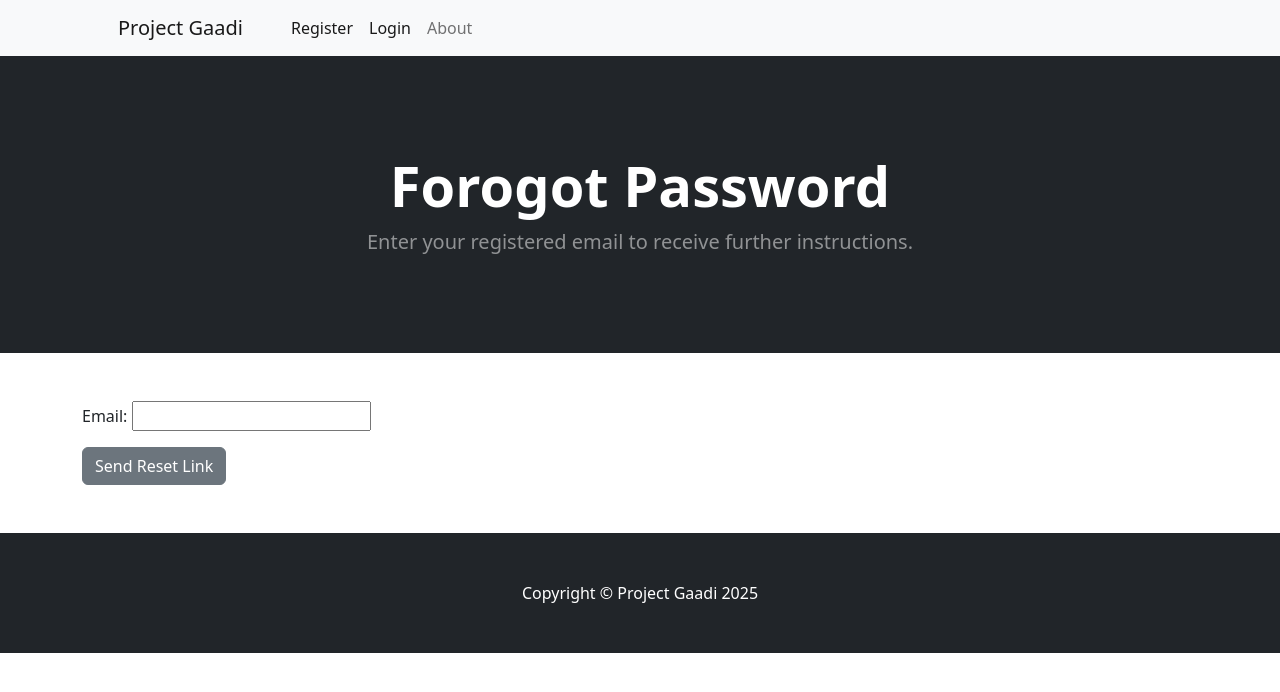
After one commit to esparsh287/Vehicle-Reservation-System, a Django app: page /accounts/password_reset/ in a window 1280 px wide. The commit adds this page. Shown: the top 692 px of the page. Run offline with Django 5.2, Linux system fonts and the light colour scheme.

Commit message:
password reset added

```diff
--- /dev/null
+++ b/accounts/templates/accounts/password_reset_email.html
@@ -0,0 +1,6 @@
+{% autoescape off %}
+<p>Hello,</p>
+<p>You requested a password reset. Click the link below to reset it:</p>
+<p><a href="{{ protocol }}://{{ domain }}{% url 'password_reset_confirm' uidb64=uid token=token %}">Reset Your Password</a></p>
+<p>If you didn’t request this, just ignore this email.</p>
+{% endautoescape %}
--- /dev/null
+++ b/accounts/templates/accounts/password_reset_form.html
@@ -0,0 +1,19 @@
+{% extends 'accounts/base.html' %}
+
+{% block content %}
+<header class="bg-dark py-5">
+    <div class="container px-4 px-lg-5 my-5">
+        <div class="text-center text-white">
+            <h1 class="display-4 fw-bolder">Forogot Password</h1>
+            <p class="lead fw-normal text-white-50 mb-0">Enter your registered email to receive further instructions.</p>
+        </div>
+    </div>
+</header>
+<div class="container my-5">
+  <form method="post">
+    {% csrf_token %}
+    {{form.as_p}}
+    <button type="submit" class="btn btn-secondary">Send Reset Link</button>
+  </form>
+</div>
+{% endblock %}
--- /dev/null
+++ b/accounts/templates/accounts/password_reset_subject.txt
@@ -0,0 +1 @@
+Reset Your Password
--- a/accounts/urls.py
+++ b/accounts/urls.py
@@ -1,5 +1,7 @@
 from django.urls import path
 from . import views
+from .views import CustomPasswordResetCompleteView,CustomPasswordResetConfirmView,CustomPasswordResetDoneView,CustomPasswordResetView
+
 
 urlpatterns = [
     path('register/', views.register, name='register'),
@@ -9,5 +11,9 @@ urlpatterns = [
     path('logout/', views.logout_view, name='logout'),
     path('update_profile/<int:pk>/', views.update_profile, name='update_profile'),
     path('update_password/', views.update_password, name='update_password'),
-    path('admin_kyc/<str:status>/', views.admin_kyc_view, name='admin_kyc_view')
+    path('admin_kyc/<str:status>/', views.admin_kyc_view, name='admin_kyc_view'),
+    path('password_reset/', CustomPasswordResetView.as_view(), name='password_reset'),
+    path('password_reset_done/', CustomPasswordResetDoneView.as_view(), name='password_reset_done'),
+    path('reset/<uidb64>/<token>/', CustomPasswordResetConfirmView.as_view(), name='password_reset_confirm'),
+    path('reset/done/', CustomPasswordResetCompleteView.as_view(), name='password_reset_complete')
 ]
--- a/accounts/views.py
+++ b/accounts/views.py
@@ -5,6 +5,8 @@ from django.contrib import messages
 from .models import CustomUser, KYCForm
 from django.contrib.auth.decorators import login_required
 from django.utils.timezone import now
+from django.contrib.auth import views as auth_views
+from django.urls import reverse_lazy
 
 
 
@@ -165,3 +167,25 @@ def admin_kyc_view(request, status):
     else:
         messages.error(request, "Invalid Status!!!")
         return redirect("home")
+
+
+
+
+class CustomPasswordResetView(auth_views.PasswordResetView):
+    template_name='accounts/password_reset_form.html'
+    email_template_name='accounts/password_reset_email.html'
+    subject_template_name='accounts/password_reset_subject.txt'
+    success_url=reverse_lazy('password_reset_done')
+
+
+class CustomPasswordResetDoneView(auth_views.PasswordResetDoneView):
+    template_name='accounts/password_reset_done.html'
+
+
+class CustomPasswordResetConfirmView(auth_views.PasswordResetConfirmView):
+    template_name='accounts/password_reset_confirm.html'
+    success_url= reverse_lazy('password_reset_complete')
+
+
+class CustomPasswordResetCompleteView(auth_views.PasswordResetCompleteView):
+    template_name='accounts/password_reset_complete.html'
```
Also changed, not shown: accounts/templates/accounts/login.html (+7 -0 lines), accounts/templates/accounts/password_reset_complete.html (added, +14 -0 lines), accounts/templates/accounts/password_reset_confirm.html (added, +50 -0 lines), accounts/templates/accounts/password_reset_done.html (added, +12 -0 lines), project_gaadi/settings.py (+9 -0 lines), db.sqlite3.
